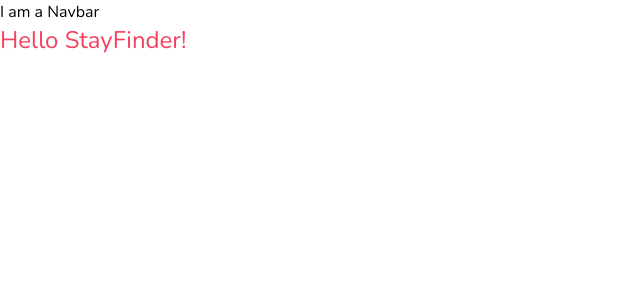
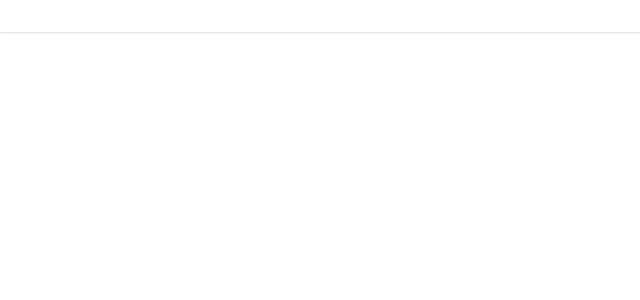
Before and after one commit to RajeevDash007/stayfinder, a Next.js app: page / in a window 1280 px wide. Shown: the top 300 px of the page, without its empty margins (0-640 px from the left). Built offline with nearby package versions, Linux system fonts and the light colour scheme.

Commit message:
added navbar box

```diff
--- a/app/components/Navbar/Navbar.tsx
+++ b/app/components/Navbar/Navbar.tsx
@@ -2,8 +2,15 @@ import React from 'react'
 
 function Navbar() {
   return (
-    <div>
-      I am a Navbar
+    <div className='fixed w-full bg-white z-10 shadow-sm'>
+     <div
+        className='
+            py-4
+            border-b-[1px]
+        '
+     >
+
+     </div>
     </div>
   )
 }
```
